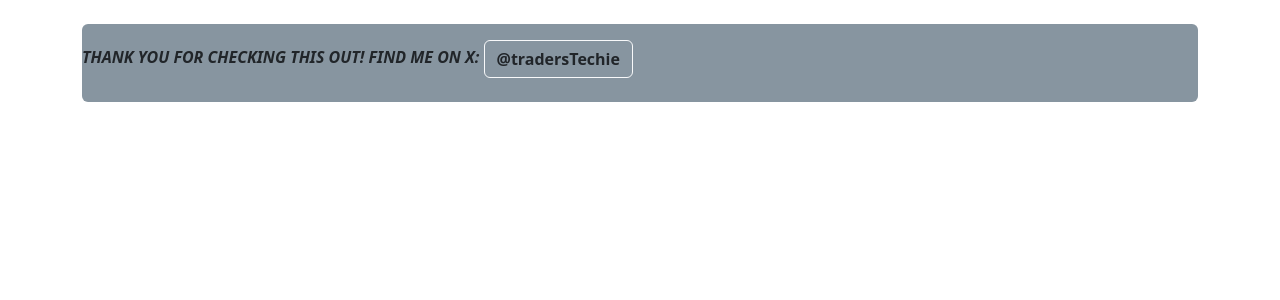
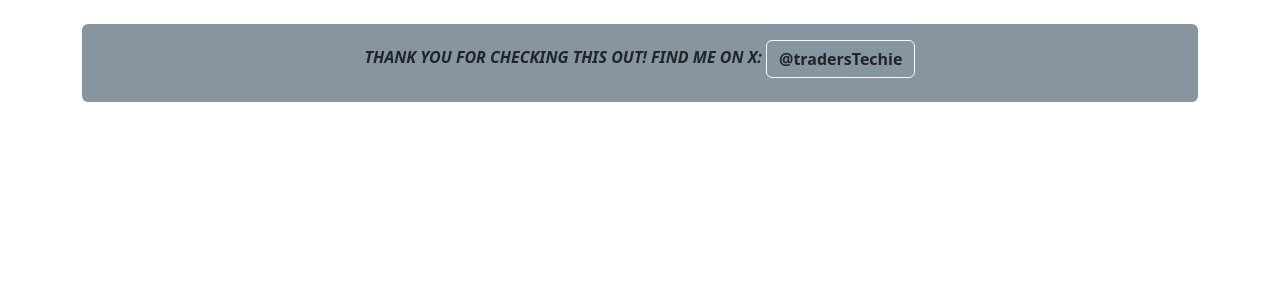
Before and after one commit to traderstechie/DebtsCredits, a Python web app: template dcmain/templates/layout.html in a window 1280 px wide. Shown: the part 87-387 px from the top of the page. Run offline with Jinja, Linux system fonts and the light colour scheme; the template is opened without the code that fills it, so the values that code supplies are empty.

Commit message:
Fix bug in homepage footer -- Afternoon-20/05/2024

```diff
--- a/dcmain/templates/layout.html
+++ b/dcmain/templates/layout.html
@@ -82,7 +82,7 @@
     </main>
 
     <div class="container">
-        <footer class="d-flex flex-wrap align-items-center justify-content-center justify-content-md-between">
+        <footer class="d-flex flex-wrap align-items-center justify-content-center">
             <div class="text-center py-3 mb-2">
                 <strong>
                     <em>THANK YOU FOR CHECKING THIS OUT! FIND ME ON X:
```
